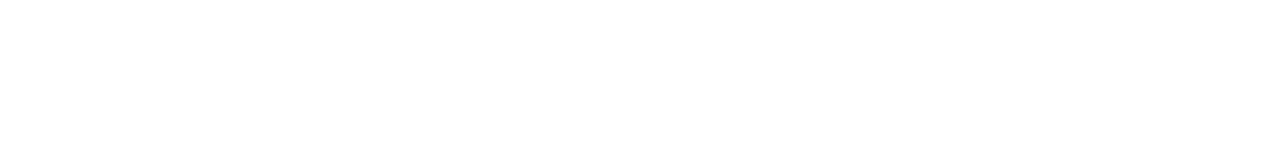
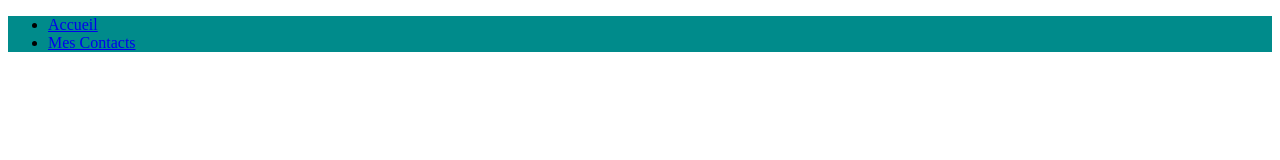
Before and after one commit to Rastaaslan/projet_emilien, a plain HTML site: page index.html in a window 1280 px wide. Drawn offline with Linux system fonts and the light colour scheme.

Commit message:
second test et ajout d'un css de base

```diff
--- a/index.html
+++ b/index.html
@@ -4,8 +4,15 @@
     <meta charset="UTF-8">
     <meta name="viewport" content="width=device-width, initial-scale=1.0">
     <title>Index</title>
+    <link href="styles/style.css" rel="stylesheet" type="text/css">
 </head>
 <body>
+    <header id="header">
+        <ul>
+            <li><a href="index.html/?page=accueil">Accueil</a></li>
+            <li><a href="index.html/?page=contacts">Mes Contacts</a></li>
 
+        </ul>
+    </header>
 </body>
 </html>
--- /dev/null
+++ b/styles/style.css
@@ -0,0 +1,3 @@
+header {
+    background-color: darkcyan;
+}
```
